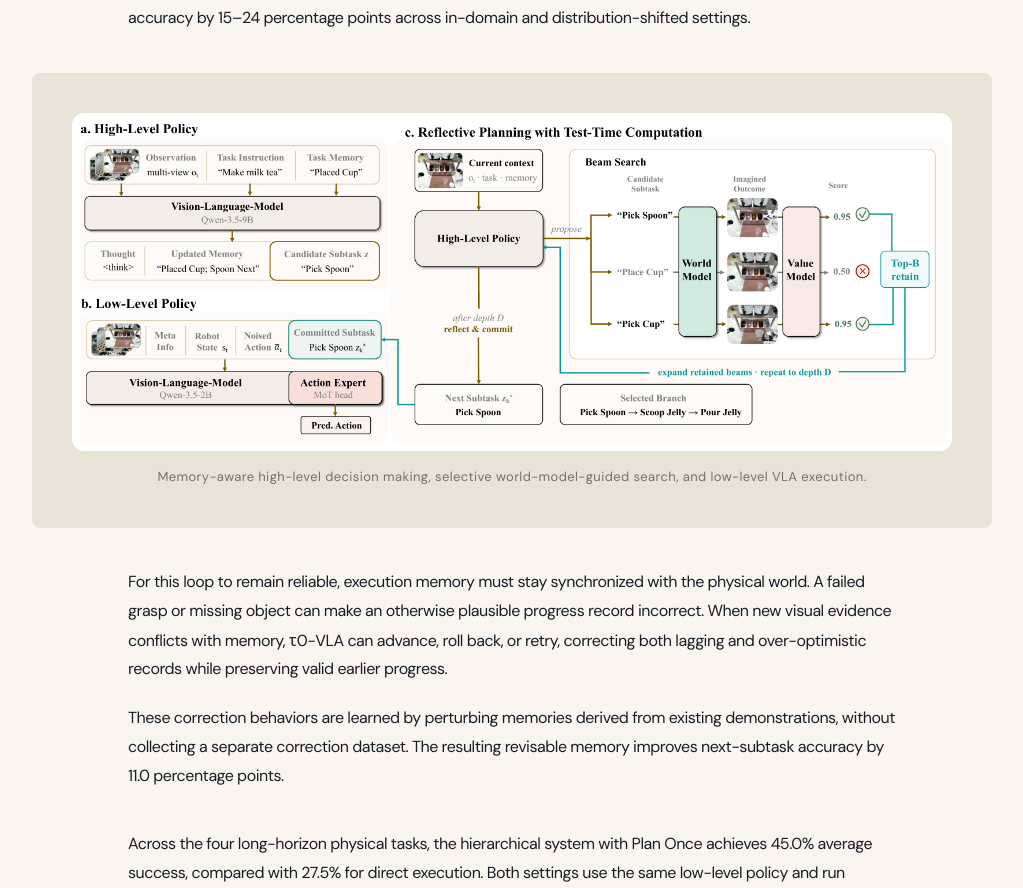
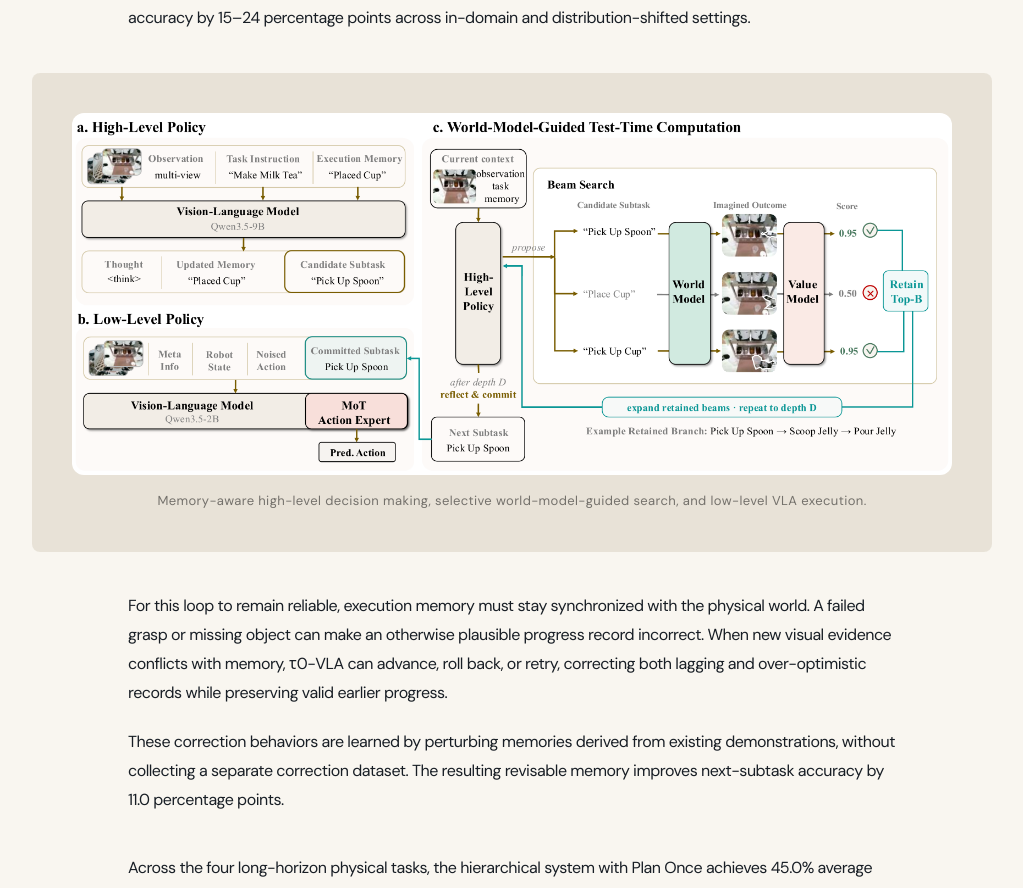
Before and after one commit to tau0-vla/tau0-vla.github.io, a Next.js app: page / in a window 1280 px wide. Shown: the part 3789-4677 px from the top of the page, without its empty margins (128-1151 px from the left). Built offline with nearby package versions, Linux system fonts and the light colour scheme.

Commit message:
Update framework figure

```diff
--- a/app/page.tsx
+++ b/app/page.tsx
@@ -278,8 +278,8 @@ export default function Home() {
           <Image
             src="/media/framework-latest.png"
             alt="τ0-VLA high-level decision making and low-level execution architecture"
-            width={3046}
-            height={1172}
+            width={3200}
+            height={1318}
             priority
           />
           <figcaption>
```
Also changed, not shown: public/media/framework-latest.png.
